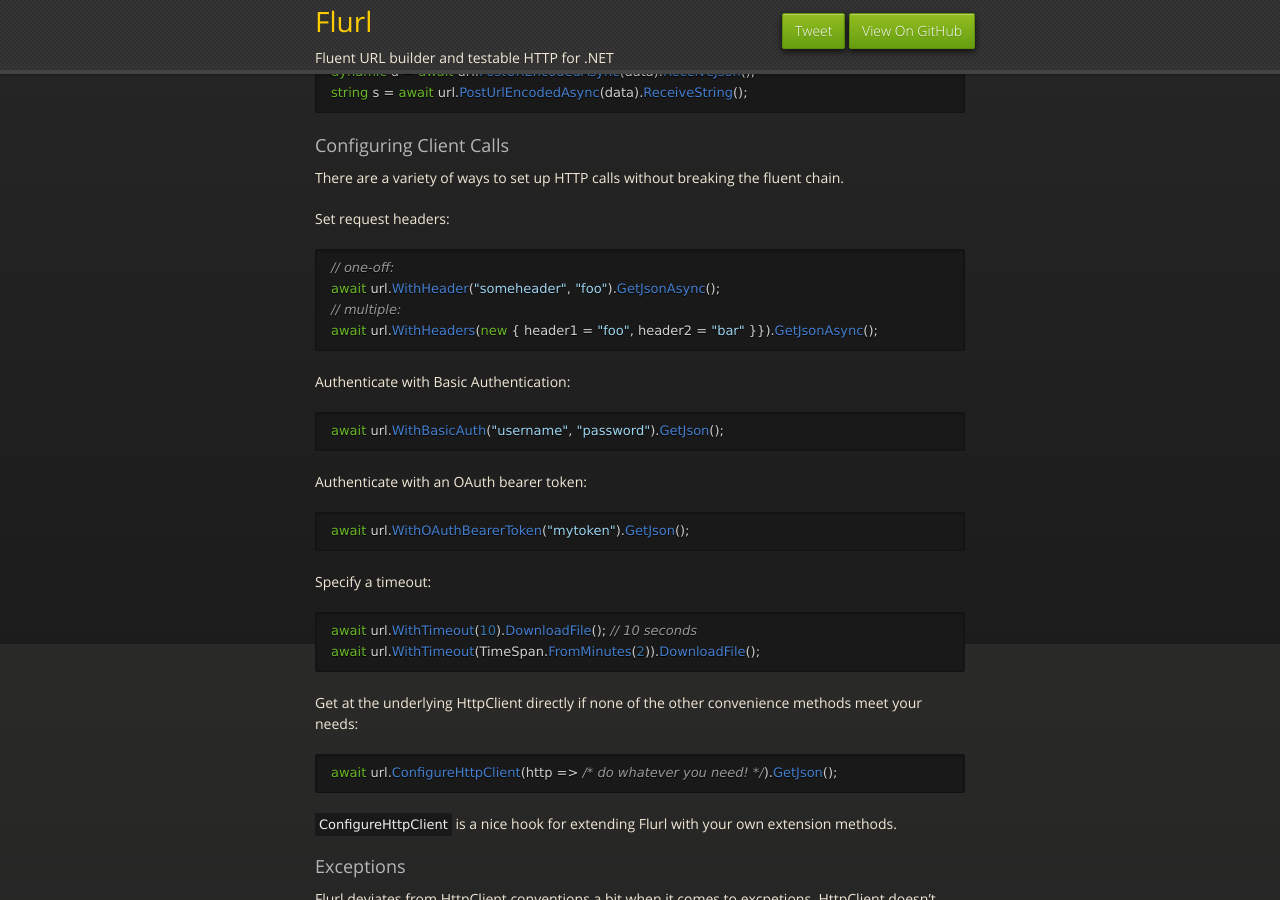
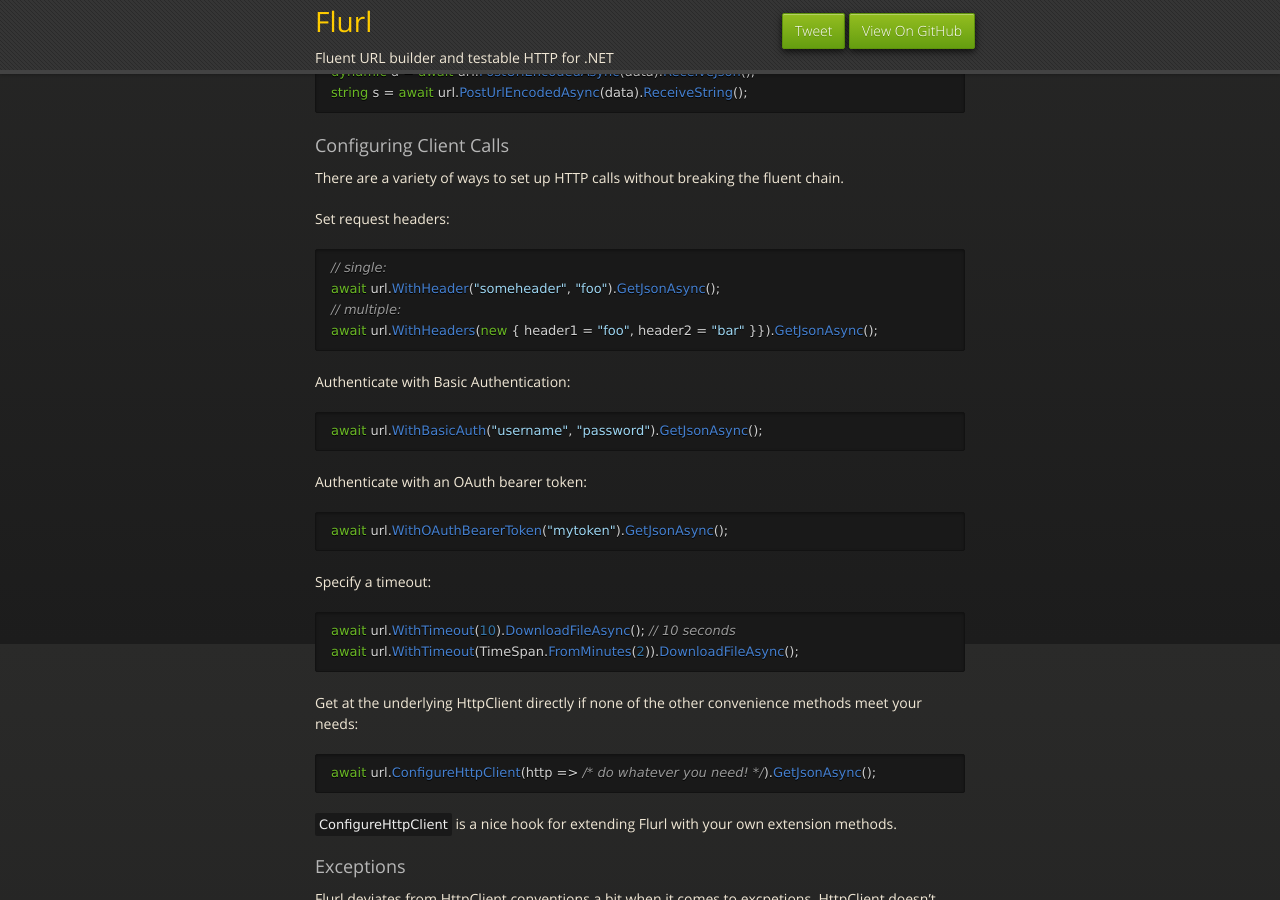
Before and after one commit to tmenier/Flurl, a Jekyll site: the page built from fluent-http.md, in a window 1280 px wide and 900 px high, scrolled down 1156 px. Built offline with Jekyll 4.4.1, drawn with Linux system fonts in a browser that asks for light colours; nearby versions of some CDN libraries; Markdown is read by kramdown in place of the engine named in the settings; comment, search, counter and statistics services are not loaded.

Commit message:
some code sample corrections

`````diff
--- a/fluent-http.md
+++ b/fluent-http.md
@@ -73,7 +73,7 @@
 Set request headers:
 
 ````c#
-// one-off:
+// single:
 await url.WithHeader("someheader", "foo").GetJsonAsync();
 // multiple:
 await url.WithHeaders(new { header1 = "foo", header2 = "bar" }}).GetJsonAsync();
@@ -82,26 +82,26 @@
 Authenticate with Basic Authentication:
 
 ````c#
-await url.WithBasicAuth("username", "password").GetJson();
+await url.WithBasicAuth("username", "password").GetJsonAsync();
 ````
 
 Authenticate with an OAuth bearer token:
 
 ````c#
-await url.WithOAuthBearerToken("mytoken").GetJson();
+await url.WithOAuthBearerToken("mytoken").GetJsonAsync();
 ````
 
 Specify a timeout:
 
 ````c#
-await url.WithTimeout(10).DownloadFile(); // 10 seconds
-await url.WithTimeout(TimeSpan.FromMinutes(2)).DownloadFile();
+await url.WithTimeout(10).DownloadFileAsync(); // 10 seconds
+await url.WithTimeout(TimeSpan.FromMinutes(2)).DownloadFileAsync();
 ````
 
 Get at the underlying HttpClient directly if none of the other convenience methods meet your needs:
 
 ````c#
-await url.ConfigureHttpClient(http => /* do whatever you need! */).GetJson();
+await url.ConfigureHttpClient(http => /* do whatever you need! */).GetJsonAsync();
 ````
 
 `ConfigureHttpClient` is a nice hook for extending Flurl with your own extension methods.
`````
